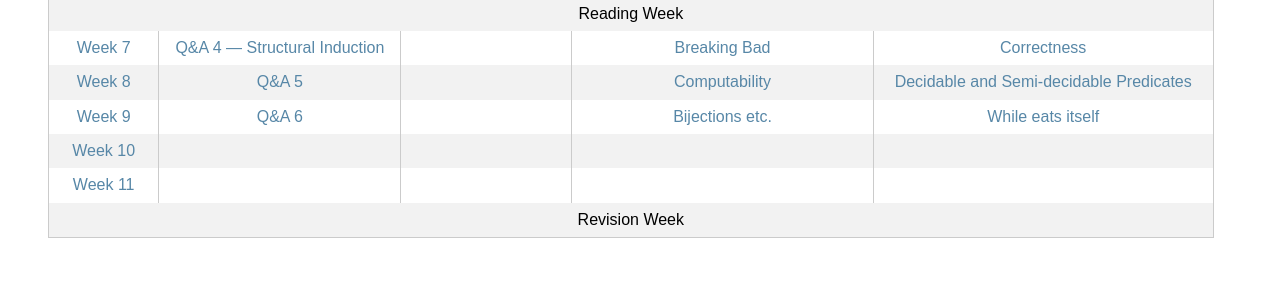
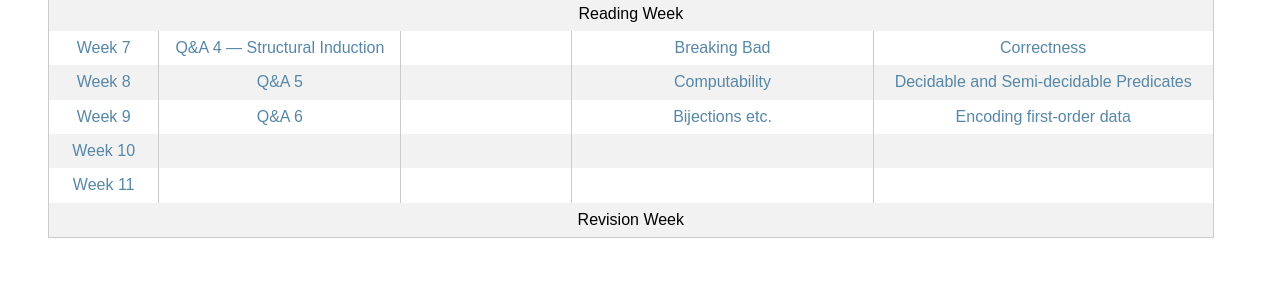
Before and after one commit to uob-coms20007/webpages, a Jekyll site: the page built from schedule.md, in a window 1280 px wide and 900 px high. Shown: the part 416-716 px from the top of the window. Built offline with Jekyll 4.4.1, drawn with Linux system fonts in a browser that asks for light colours; nearby versions of some CDN libraries; some of the changed text lies outside the part shown.

Commit message:
managed to not add lecture

```diff
--- a/_data/lectures.yml
+++ b/_data/lectures.yml
@@ -113,6 +113,6 @@
   description: We discuss how to reduce all sorts of data to natural numbers.
   replay: https://mediasite.bris.ac.uk/Mediasite/Play/4533c561c1cc4a859c2a27e4a5c235181d
 
-- title: "While eats itself"
+- title: Encoding first-order data
   description: Arriving at an encoding of all kinds of first-order data as natural numbers, we argue that it is possible to encode While programs themselves as numbers.
   replay: https://mediasite.bris.ac.uk/Mediasite/Play/1175d20d41b740f6b8796c714482f28c1d
```
